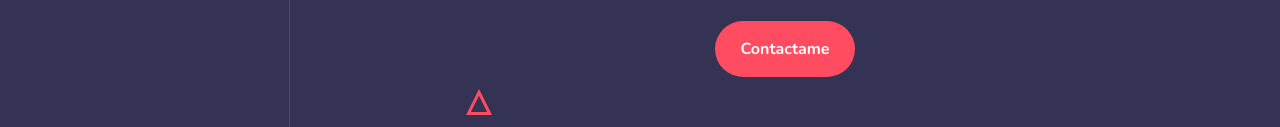
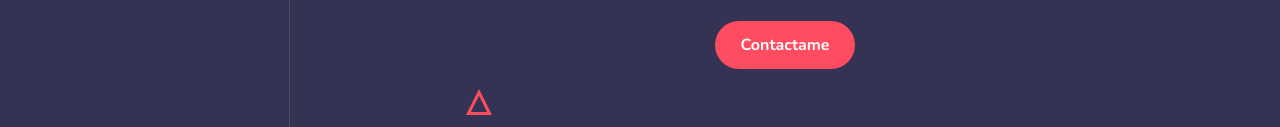
Before and after one commit to icarozambonini/Tp-Final-Curso-HTMLyCSS-RocketCode, a plain HTML site: page index.html in a window 1280 px wide. Shown: the part 516-643 px from the top of the page. Drawn offline with nearby package versions, Linux system fonts and the light colour scheme.

Commit message:
contact_me Button re-sizing

```diff
--- a/styles/style.css
+++ b/styles/style.css
@@ -153,9 +153,9 @@ a:hover {
   position: relative;
   top: 24px;
   background-color: var(--color-secondary);
-  height: 56px;
+  height: 48px;
   width: 140px;
-  border-radius: 28px;
+  border-radius: 24px;
   display:flex;
   justify-content: center;
   align-items: center;
```
